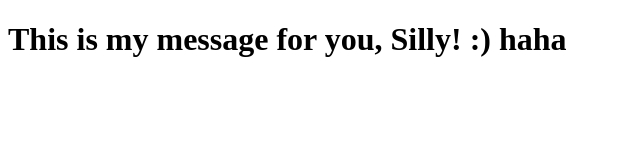
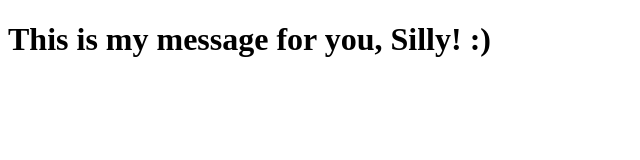
Before and after one commit to MateusPaula/clone-tabnews, a Next.js app: page / in a window 1280 px wide. Shown: the top 160 px of the page, without its empty margins (0-640 px from the left). Built offline with nearby package versions, Linux system fonts and the light colour scheme.

Commit message:
testando o rebase

```diff
--- a/pages/index.js
+++ b/pages/index.js
@@ -1,5 +1,5 @@
 function Home() {
-    return <h1>This is my message for you, Silly! :) haha</h1>
+    return <h1>This is my message for you, Silly! :)</h1>
 }
 
 export default Home;
```
